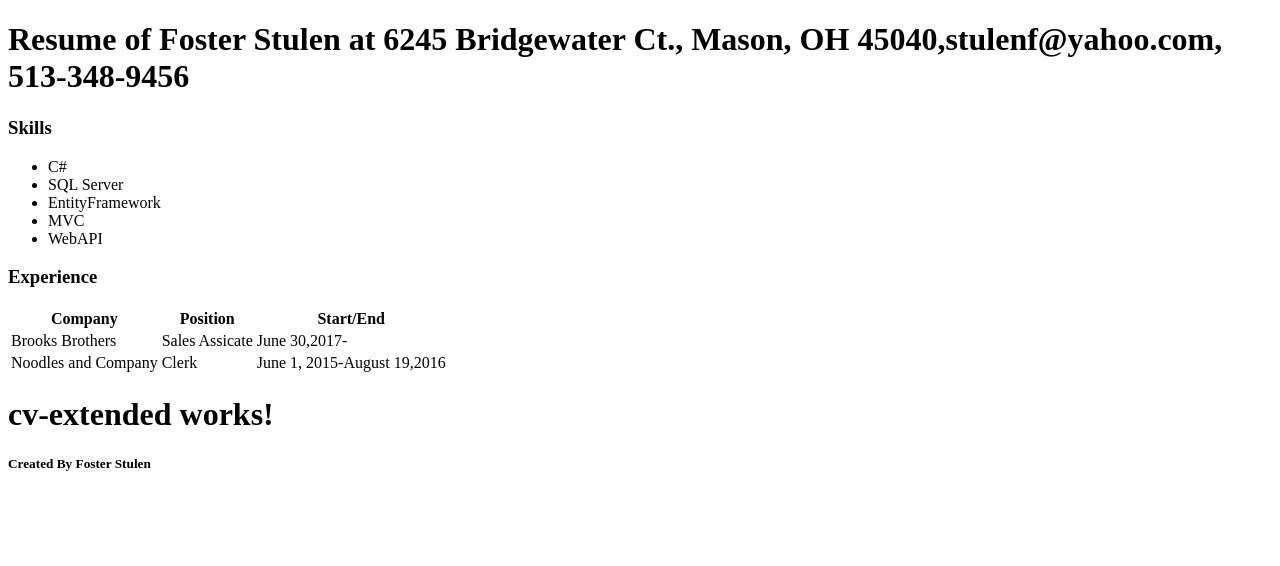
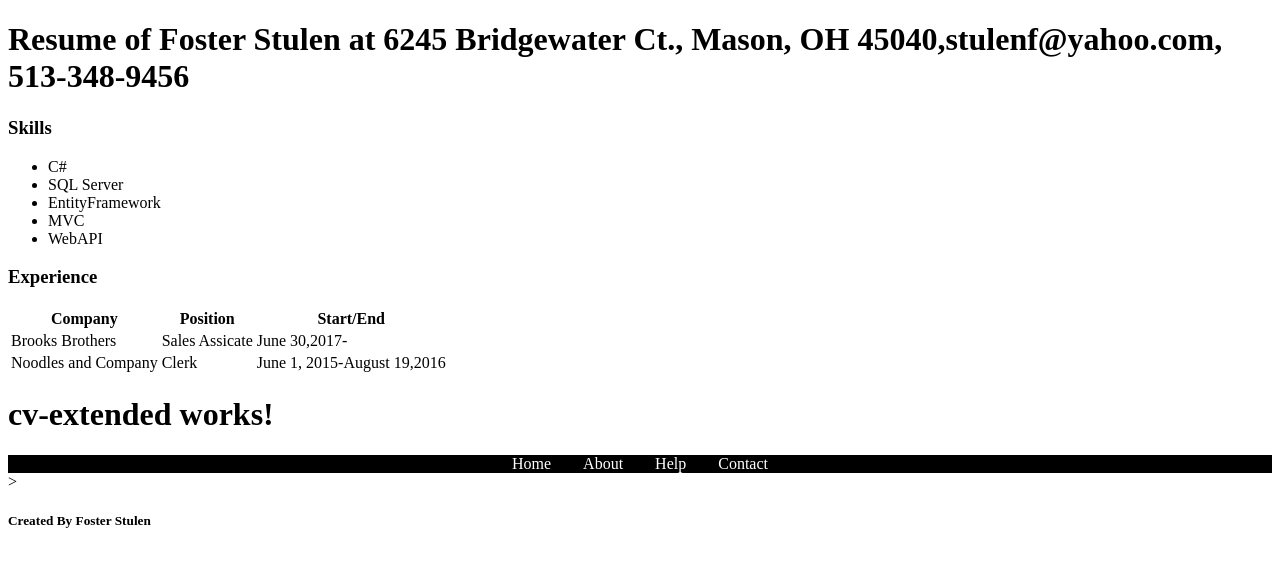
Before and after one commit to propofthedead/Anuglar-tutorial, an Angular app: page / in a window 1280 px wide. Shown: the top 566 px of the page. Built offline with nearby package versions, Linux system fonts and the light colour scheme.

Commit message:
added a menu component

```diff
--- a/src/app/app.component.html
+++ b/src/app/app.component.html
@@ -18,3 +18,5 @@
   </table>
 </div>
 <app-cv></app-cv>
+
+<app-menu></app-menu>
--- a/src/app/app.module.ts
+++ b/src/app/app.module.ts
@@ -11,6 +11,7 @@ import { UserCreateComponent } from './user/user-create/user-create.component';
 import { CvComponent } from './cv/cv.component';
 import { CvExtendedComponent } from './cv-extended/cv-extended.component';
 import { CvAdsComponent } from './cv-ads/cv-ads.component';
+import { MenuComponent } from './menu/menu.component';
 
 @NgModule({
   declarations: [
@@ -22,7 +23,8 @@ import { CvAdsComponent } from './cv-ads/cv-ads.component';
     UserCreateComponent,
     CvComponent,
     CvExtendedComponent,
-    CvAdsComponent
+    CvAdsComponent,
+    MenuComponent
   ],
   imports: [
     BrowserModule,FormsModule
--- /dev/null
+++ b/src/app/menu/menu.component.css
@@ -0,0 +1,24 @@
+nav {
+    width: 100%;
+    background-color: #000000;
+}
+
+ul {
+    padding: 0;
+    margin: 0;
+    text-align: center;
+}
+
+li {
+    display: inline-block;
+    text-align: center;
+}
+
+a {
+    color: white;
+    padding: 0 1rem;
+    text-decoration: none;
+}
+a:hover {
+    background-color: black;
+}
--- /dev/null
+++ b/src/app/menu/menu.component.html
@@ -0,0 +1,5 @@
+<nav>
+  <ul>
+    <li *ngFor= "let d of menudata"><a href="{{d.href}}">{{d.display}}</a></li>
+  </ul>
+</nav>>
--- /dev/null
+++ b/src/app/menu/menu.component.ts
@@ -0,0 +1,20 @@
+import { Component, OnInit } from '@angular/core';
+
+@Component({
+  selector: 'app-menu',
+  templateUrl: './menu.component.html',
+  styleUrls: ['./menu.component.css']
+})
+export class MenuComponent implements OnInit {
+  menudata=[
+    {href: '/home', display: 'Home'},
+    {href:'/about',display:'About'},
+    {href: '/help',display:'Help'},
+    {href:'/contact', display: 'Contact'}
+  ];
+  constructor() { }
+
+  ngOnInit() {
+  }
+
+}
```
Also changed, not shown: 1 other file (tests, documents, lock files or other folders).
